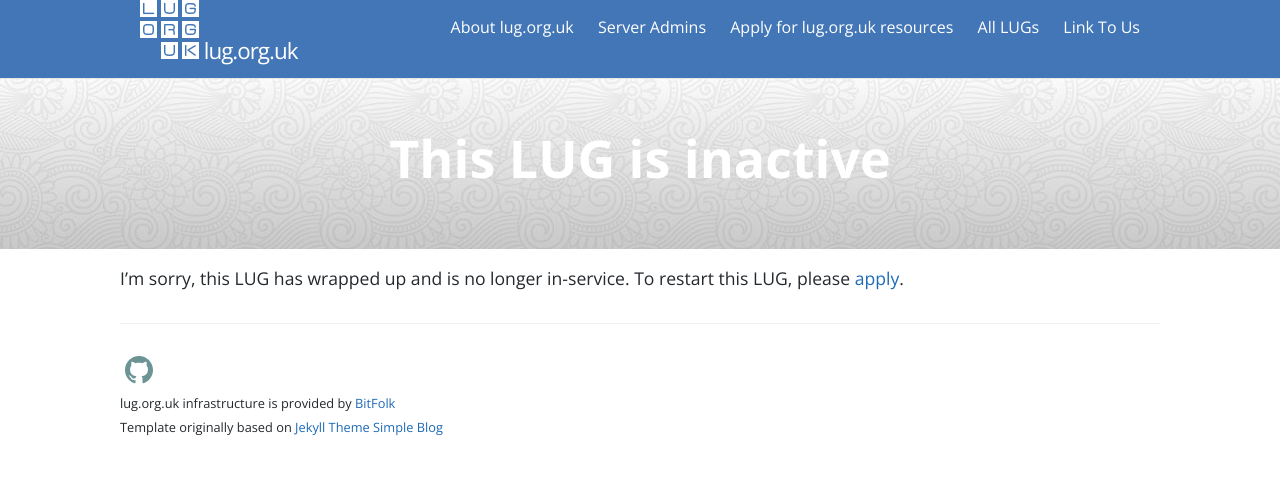
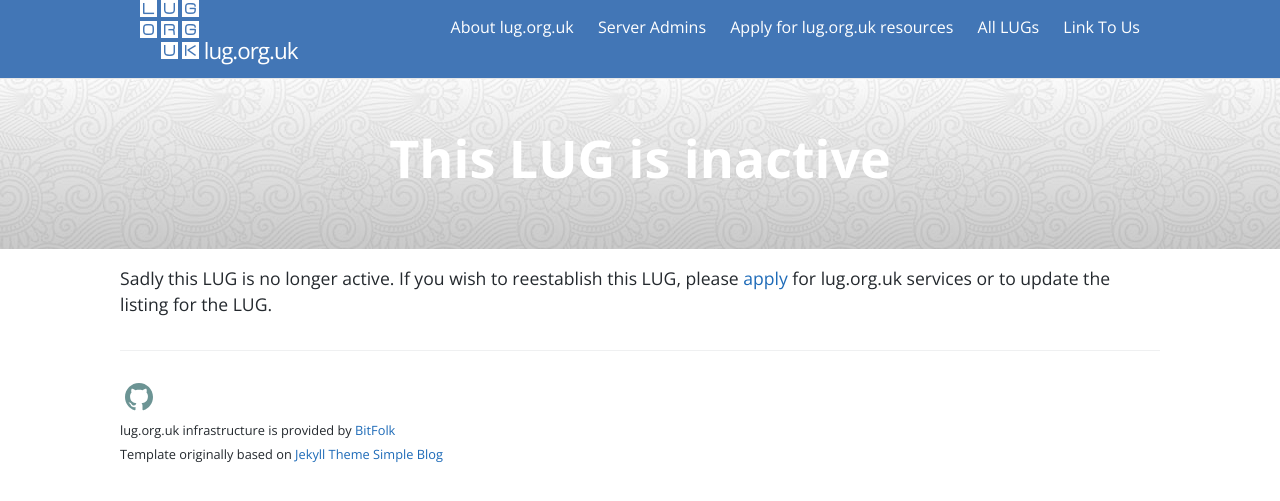
Before and after one commit to lugorguk/lug.org.uk-website, a Jekyll site: the page built from lugs/inactive.md, in a window 1280 px wide. Shown: the top 501 px of the page. Built offline with Jekyll 4.4.1, drawn with Linux system fonts in a browser that asks for light colours.

Commit message:
Update inactive.md
Amended inactive LUG changes

```diff
--- a/lugs/inactive.md
+++ b/lugs/inactive.md
@@ -5,4 +5,4 @@
 is_regional: yes
 notes: Yes, this is not, strictly speaking, a "regional" page, but it's the easiest way to remove it from the header bar!
 ---
-I'm sorry, this LUG has wrapped up and is no longer in-service. To restart this LUG, please [apply](/apply/).
+Sadly this LUG is no longer active. If you wish to reestablish this LUG, please [apply](/apply/) for lug.org.uk services or to update the listing for the LUG.
```
